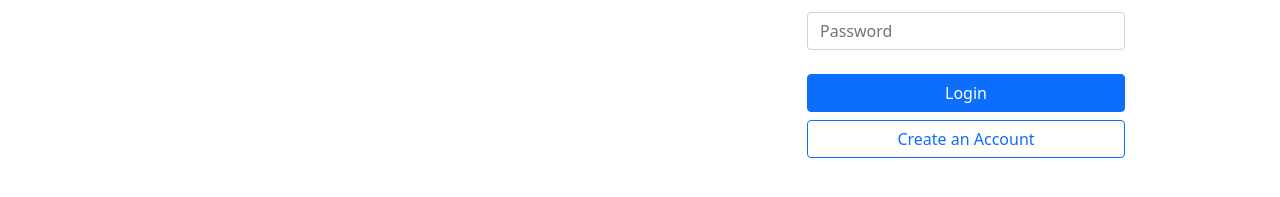
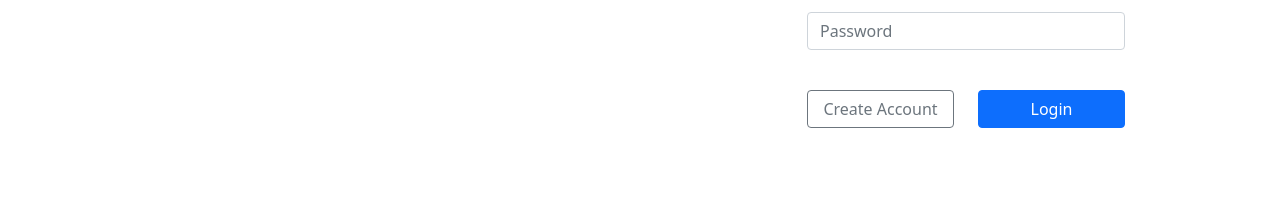
Before and after one commit to dev-udhayakumar/feedback-portal, a React (Create React App) app: page /Login in a window 1280 px wide. Shown: the part 275-472 px from the top of the page. Built offline with nearby package versions, Linux system fonts and the light colour scheme; no server answers.

Commit message:
ui  update

```diff
--- a/src/pages/home.js
+++ b/src/pages/home.js
@@ -7,6 +7,7 @@ function Home(){
     const history = useHistory();
     const auth = getAuth();
     const user = auth.currentUser;
+    console.log(user.displayName);
     if(!user){
         return <Redirect to="/login" />
     }
@@ -32,7 +33,7 @@ function Home(){
             </Container>
         </div><div>
             <center>
-                <h1 ><h1>Hii</h1> <h1>{user && user.displayName}</h1>you are logged in successfully</h1>
+                <h1 ><h1>Hii</h1> <h1>{user.displayName}</h1>you are logged in successfully</h1>
                 </center>
             </div></>
 
--- a/src/pages/login.js
+++ b/src/pages/login.js
@@ -5,7 +5,6 @@ import { useHistory,Redirect } from "react-router-dom";
 import { AuthContext } from "./Auth";
 import LottieAnimation from '../Animation/Lottifile';
 import home from '../Animation/login.json';
-
 const Login= () =>{
 
     const {currentUser} = useContext(AuthContext)
@@ -64,10 +63,19 @@ const Login= () =>{
                 <label className="form-label">Password</label>
                 <input type="password" className="form-control " value={password} onInput={e => setpassword(e.target.value)} placeholder="Password" />
             </div>
-            <div className="d-grid gap-2 mt-4">
+            <div className="row">
+                <div className="col">
+                <div className="d-grid gap-2 mt-4">
+            <button className="btn btn-outline-secondary "  onClick={CreateAccount}>Create Account</button>
+            </div>
+                </div>
+                <div className="col">
+                <div className="d-grid gap-2 mt-4">
             <button className="btn btn-primary " type="button" onClick={login}>{loading ? 'Loading..' : 'Login'}</button>
-            <button className="btn btn-outline-primary "  onClick={CreateAccount}>Create an Account</button>
             </div>
+                </div>
+            </div>
+
             </div>
             </div>
             </div>
--- a/src/pages/signup.js
+++ b/src/pages/signup.js
@@ -6,7 +6,8 @@ import { useHistory } from "react-router-dom";
 const Signup = () =>{
     const [email,setemail] = useState('');
     const [password,setpassword] = useState('');
-    const [name ,setname] = useState('');
+    const [firstname ,setfirstname] = useState('');
+    const [lastname ,setlastname] = useState('');
     const [ loading, setLoading ] = useState(false);
     const history = useHistory();
     function signin(){
@@ -15,7 +16,7 @@ const Signup = () =>{
         createUserWithEmailAndPassword(auth, email, password)
         .then((userCredential) => {
             // Signed in
-            updateProfile(auth.currentUser, { displayName: name });
+            updateProfile(auth.currentUser, { displayName: firstname +" "+ lastname });
             const user = userCredential.user;
             console.log(user);
             history.push("/Login");
@@ -46,13 +47,13 @@ const Signup = () =>{
                 <div className="col">
                 <div className="mb-3">
                 <label className="form-label">First name</label>
-                <input type="text" className="form-control" value={name} onInput={e => setname(e.target.value)} placeholder="Udhayakumar"  />
+                <input type="text" className="form-control" value={firstname} onInput={e => setfirstname(e.target.value)} placeholder="Udhayakumar"  />
             </div>
                 </div>
                 <div className="col">
                 <div className="mb-3">
                 <label className="form-label">Last name</label>
-                <input type="text" className="form-control" value={name} onInput={e => setname(e.target.value)} placeholder="T"  />
+                <input type="text" className="form-control" value={lastname} onInput={e => setlastname(e.target.value)} placeholder="T"  />
             </div>
                 </div>
             </div>
@@ -71,7 +72,7 @@ const Signup = () =>{
             <div className="row">
                 <div className="col">
                     <div className="d-grid gap-2 mt-4">
-                    <button className="btn btn-outline-primary"  onClick={alreadyhaveaccounnt}>Login instead</button>
+                    <button className="btn btn-outline-secondary"  onClick={alreadyhaveaccounnt}>Login instead</button>
                     </div>
                 </div>
                 <div className="col">
```
